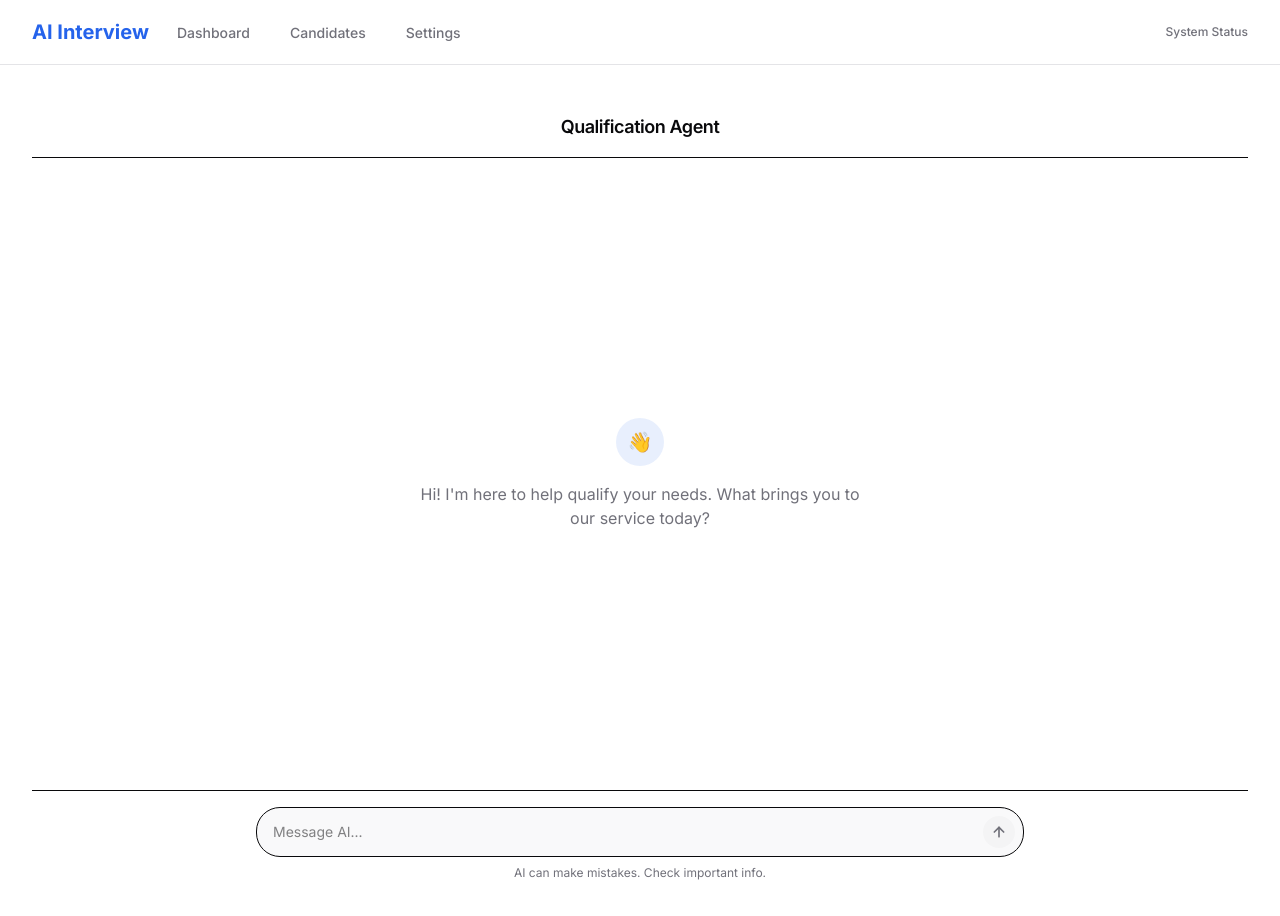
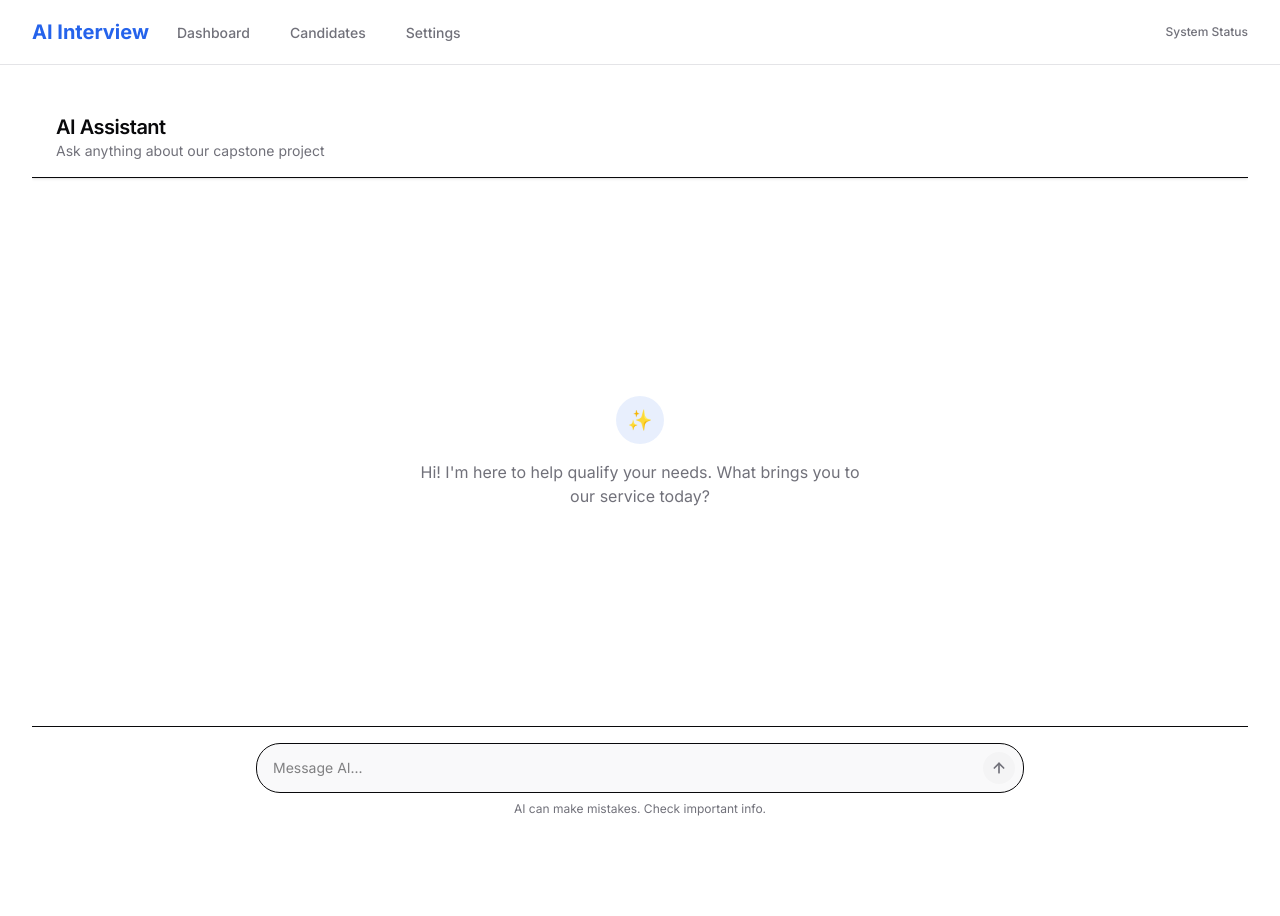
Before and after one commit to gandharr/AI-Dev-Capstone, a Next.js app in the folder capstone-app/: page /chat in a window 1280 px wide. Shown: the top 916 px of the page. Built offline with nearby package versions, Linux system fonts and the light colour scheme.

Commit message:
fix: resolve ESLint errors causing Vercel build to fail

```diff
--- a/capstone-app/src/app/health/page.tsx
+++ b/capstone-app/src/app/health/page.tsx
@@ -19,8 +19,8 @@ export default async function HealthPage() {
       throw new Error(`Failed to fetch health data: ${res.status}`);
     }
     healthData = await res.json();
-  } catch (e: any) {
-    error = e.message;
+  } catch (e: unknown) {
+    error = e instanceof Error ? e.message : String(e);
   }
 
   return (
--- a/capstone-app/src/components/chat/Chat.tsx
+++ b/capstone-app/src/components/chat/Chat.tsx
@@ -40,6 +40,7 @@ export function Chat() {
 
   // Load from local storage on mount
   useEffect(() => {
+    // eslint-disable-next-line
     setIsMounted(true);
     try {
       const saved = localStorage.getItem(CHAT_STORAGE_KEY);
@@ -65,28 +66,33 @@ export function Chat() {
     }
   }, [messages, isAtBottom, scrollToBottom]);
 
-  if (!isMounted) return null; // Prevent hydration mismatch
+  if (!isMounted) {
+    return null; // Prevent hydration mismatch
+  }
 
   return (
-    <div className="flex flex-col h-full h-[100dvh] bg-background">
+    <div className="flex flex-col h-[calc(100vh-4rem)] bg-background">
       {/* Header */}
-      <header className="flex-shrink-0 flex items-center justify-center p-4 border-b bg-background/80 backdrop-blur-sm z-10 sticky top-0">
-        <h1 className="font-semibold text-lg tracking-tight">Qualification Agent</h1>
-      </header>
+      <div className="border-b px-6 py-4 flex items-center justify-between bg-card text-card-foreground shadow-sm">
+        <div>
+          <h1 className="text-xl font-semibold tracking-tight">AI Assistant</h1>
+          <p className="text-sm text-muted-foreground">Ask anything about our capstone project</p>
+        </div>
+      </div>
 
-      {/* Messages Area */}
+      {/* Message Area */}
       <div
         ref={scrollRef}
         className="flex-1 overflow-y-auto px-4 py-6 scroll-smooth"
       >
-        <div className="max-w-3xl mx-auto min-h-full flex flex-col justify-end">
+        <div className="max-w-3xl mx-auto w-full flex flex-col h-full">
           {messages.length === 0 ? (
             <div className="flex-1 flex flex-col items-center justify-center text-muted-foreground space-y-4 py-12">
               <div className="w-12 h-12 rounded-full bg-primary/10 flex items-center justify-center">
-                <span className="text-xl">👋</span>
+                <span className="text-xl">✨</span>
               </div>
               <p className="text-center max-w-md">
-                Hi! I'm here to help qualify your needs. What brings you to our service today?
+                Hi! I&apos;m here to help qualify your needs. What brings you to our service today?
               </p>
             </div>
           ) : (
--- a/capstone-app/src/components/chat/ChatInput.tsx
+++ b/capstone-app/src/components/chat/ChatInput.tsx
@@ -1,7 +1,7 @@
 'use client';
 
 import { cn } from '@/lib/utils';
-import { ArrowUp, Square, Loader2 } from 'lucide-react';
+import { ArrowUp, Square } from 'lucide-react';
 import { type FormEvent, type ChangeEvent, useRef, useEffect, KeyboardEvent } from 'react';
 import { motion, AnimatePresence } from 'framer-motion';
 
--- a/capstone-app/src/components/chat/MessageBubble.tsx
+++ b/capstone-app/src/components/chat/MessageBubble.tsx
@@ -14,7 +14,7 @@ interface MessageBubbleProps {
 }
 
 // Memoize to prevent unnecessary re-renders of older messages
-export const MessageBubble = memo(function MessageBubble({ message, isLast }: MessageBubbleProps) {
+export const MessageBubble = memo(function MessageBubble({ message }: MessageBubbleProps) {
   const isUser = message.role === 'user';
 
   return (
@@ -66,21 +66,23 @@ export const MessageBubble = memo(function MessageBubble({ message, isLast }: Me
               pre({ children }) {
                 return <pre className="p-2 rounded bg-black/10 dark:bg-white/10 overflow-x-auto">{children}</pre>;
               },
-              code({ node, className, children, ...props }) {
+              code({ className, children, ...props }) {
+                // @ts-expect-error - node prop is provided by react-markdown but we omit it from props
+                const { node, ...rest } = props;
                 const match = /language-(\w+)/.exec(className || '');
                 return match ? (
-                  <code className={className} {...props}>
+                  <code className={className} {...rest}>
                     {children}
                   </code>
                 ) : (
-                  <code className="bg-black/10 dark:bg-white/10 rounded px-1 py-0.5" {...props}>
+                  <code className="bg-black/10 dark:bg-white/10 rounded px-1 py-0.5" {...rest}>
                     {children}
                   </code>
                 );
               }
             }}
           >
-            {message.parts?.filter((p: any) => p.type === 'text').map((p: any) => p.text).join('\n') || ''}
+            {message.parts?.filter((p: { type: string }) => p.type === 'text').map((p: { type: string, text?: string }) => p.text).join('\n') || ''}
           </ReactMarkdown>
         </div>
       </div>
--- a/capstone-app/src/components/chat/MessageList.tsx
+++ b/capstone-app/src/components/chat/MessageList.tsx
@@ -20,11 +20,10 @@ export function MessageList({ messages, isLoading }: MessageListProps) {
   return (
     <div className="flex flex-col space-y-6 pb-4">
       <AnimatePresence mode="popLayout">
-        {messages.map((message, index) => (
+        {messages.map((message) => (
           <MessageBubble
             key={message.id}
             message={message}
-            isLast={index === messages.length - 1}
           />
         ))}
         {showThinking && (
```
